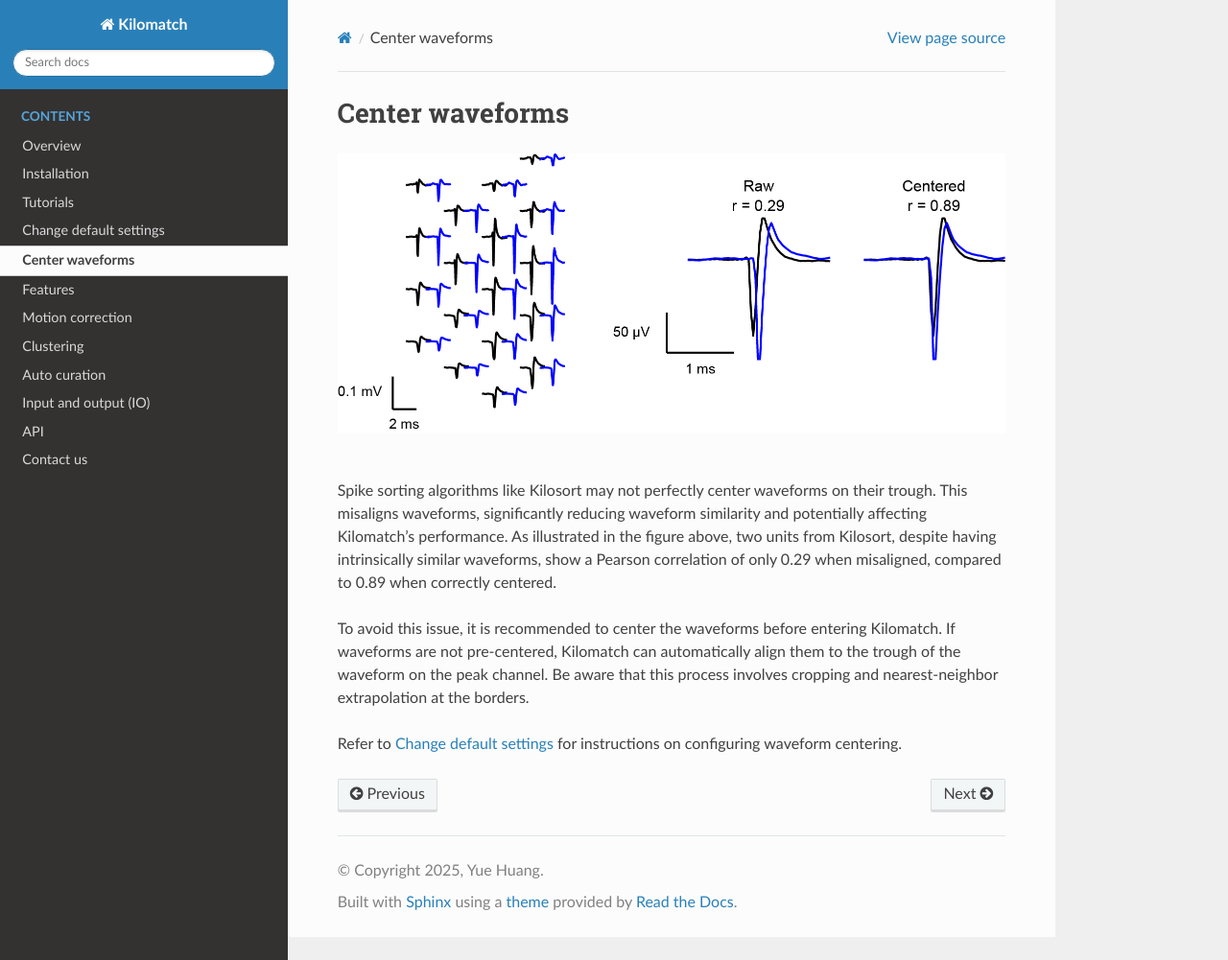
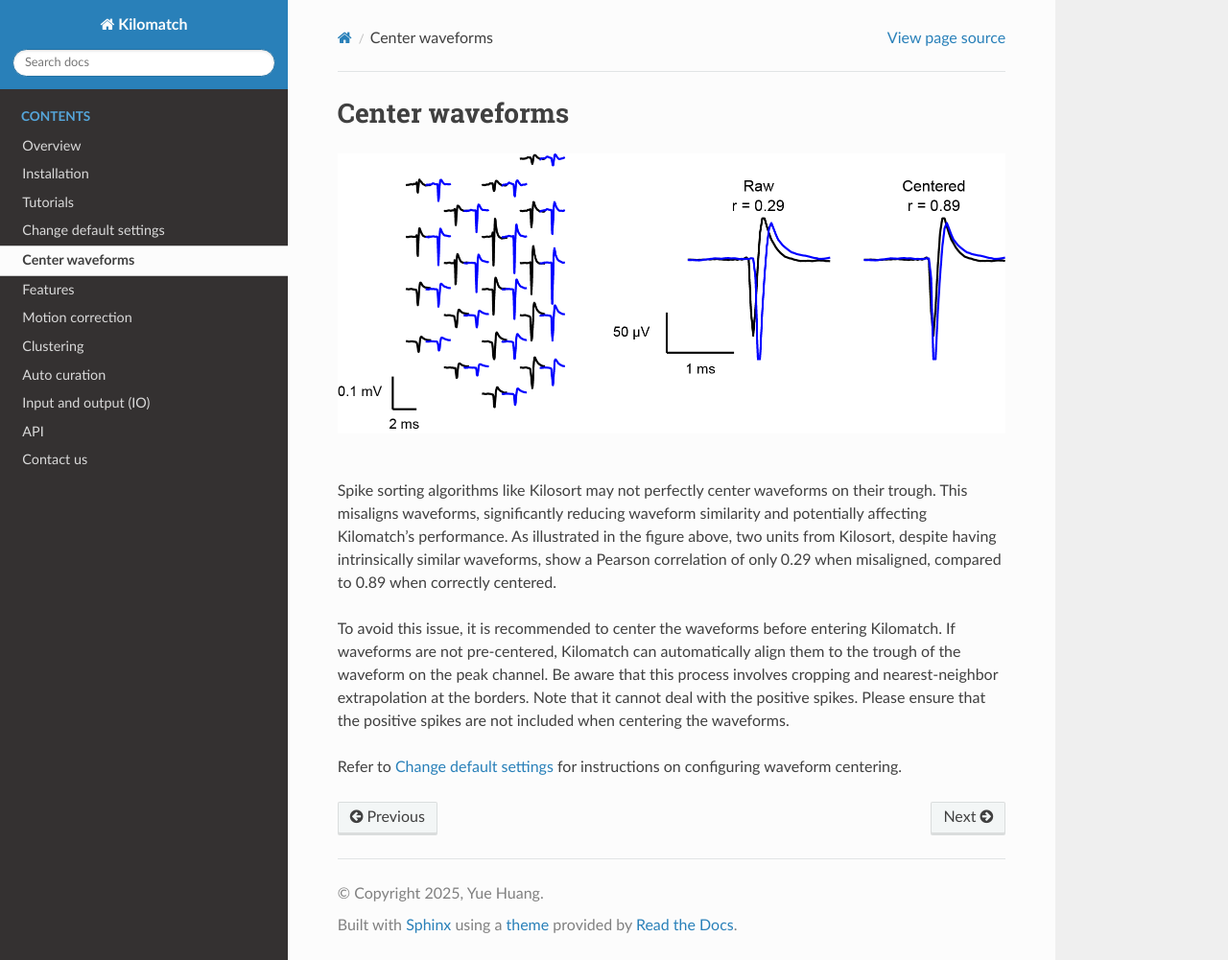
Before and after one commit to jiumao2/Kilomatch, a Sphinx documentation site: the page built from docs/Center_waveforms.rst, in a window 1280 px wide and 1001 px high. Shown: the whole window at 96% size. Built offline with Sphinx 7.4.7 and the Read the Docs theme 3.1.0, drawn with Linux system fonts in a browser that asks for light colours.

Commit message:
Update Center_waveforms.rst

```diff
--- a/docs/Center_waveforms.rst
+++ b/docs/Center_waveforms.rst
@@ -9,6 +9,6 @@ Center waveforms
 
 Spike sorting algorithms like Kilosort may not perfectly center waveforms on their trough. This misaligns waveforms, significantly reducing waveform similarity and potentially affecting Kilomatch's performance. As illustrated in the figure above, two units from Kilosort, despite having intrinsically similar waveforms, show a Pearson correlation of only 0.29 when misaligned, compared to 0.89 when correctly centered.
 
-To avoid this issue, it is recommended to center the waveforms before entering Kilomatch. If waveforms are not pre-centered, Kilomatch can automatically align them to the trough of the waveform on the peak channel. Be aware that this process involves cropping and nearest-neighbor extrapolation at the borders.
+To avoid this issue, it is recommended to center the waveforms before entering Kilomatch. If waveforms are not pre-centered, Kilomatch can automatically align them to the trough of the waveform on the peak channel. Be aware that this process involves cropping and nearest-neighbor extrapolation at the borders. Note that it cannot deal with the positive spikes. Please ensure that the positive spikes are not included when centering the waveforms.
 
 Refer to :ref:`Change default settings <centering_waveforms_setting_label>` for instructions on configuring waveform centering.
```
